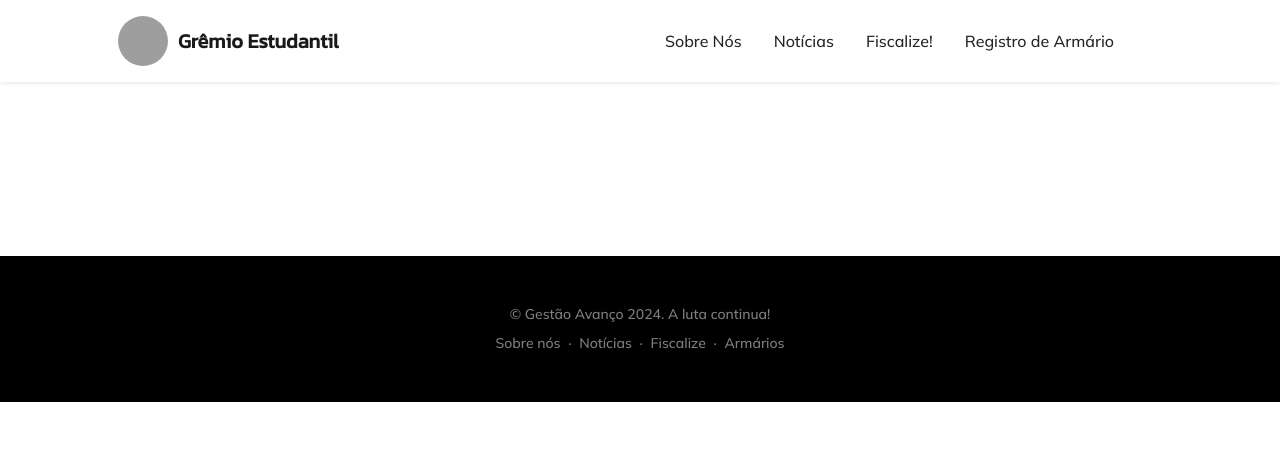
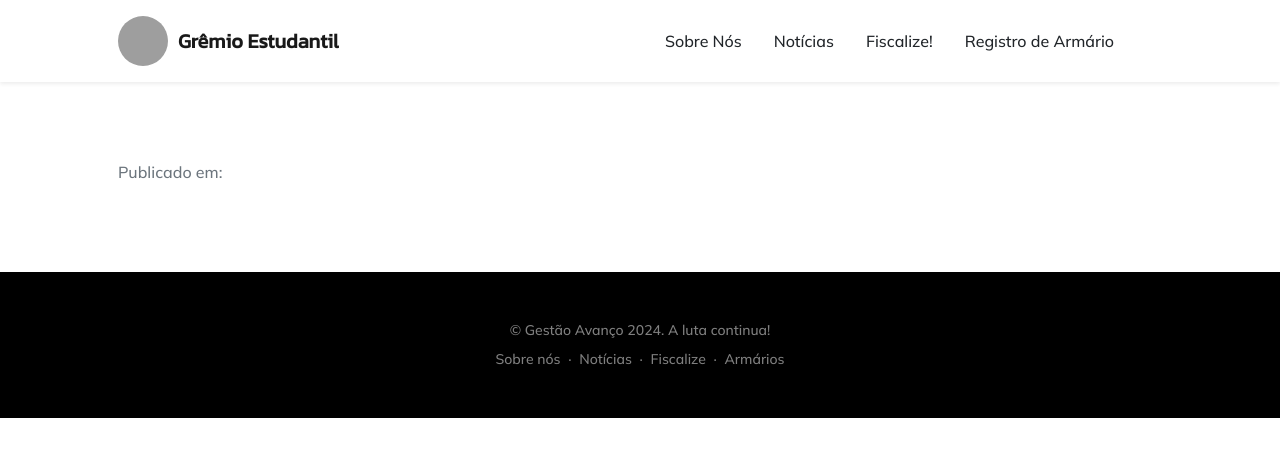
Before and after one commit to caiofrancods/Site-Gremio, a PHP site: page /noticia.php?codigo=1 in a window 1280 px wide. Shown: the top 457 px of the page. Run offline with PHP 8.4, Linux system fonts and the light colour scheme; tables that the repository leaves empty or names only in its code hold one stand-in row (values such as "Sample post"); some libraries are stand-ins or nearby versions; grey boxes are pictures that could not be loaded.

Commit message:
Correções Gerais

```diff
--- a/index.php
+++ b/index.php
@@ -24,7 +24,7 @@
                         <li class="nav-item"><a class="nav-link me-lg-3" href="#saiba">Sobre Nós</a></li>
                         <li class="nav-item"><a class="nav-link me-lg-3" href="#noticias">Notícias</a></li>
                         <li class="nav-item"><a class="nav-link me-lg-3" href="#fiscalize">Fiscalize!</a></li>
-                        <li class="nav-item"><a class="nav-link me-lg-3" href="https://gremiotimoteo.online/">Registro de Armário</a></li>
+                        <li class="nav-item"><a class="nav-link me-lg-3" href="http://registroarmario.gremiotimoteo.online/">Registro de Armário</a></li>
                     </ul>
                     <!--
                     <button class="btn btn-primary rounded-pill px-3 mb-2 mb-lg-0" data-bs-toggle="modal" data-bs-target="#feedbackModal">
@@ -77,11 +77,11 @@
                       echo '<div class="col-md-4">
                       <div class="card mb-4 shadow-sm">
                         <div class="card-body">
-                          <h5 class="card-title">'.$registro['titulo'].'</h5>
+                          <h5 class="card-title text-center">'.$registro['titulo'].'</h5>
                           <p class="card-text text-muted">'.$registro['subtitulo'].'</p>
                           <div class="d-flex justify-content-between align-items-center">
                             <div class="btn-group">
-                              <a href="http://localhost/Site-Gremio/noticia.php?codigo='.$registro['codigo'].'" class="btn btn-sm btn-outline-secondary">Ver</a>
+                              <a href="http://gremiotimoteo.online/noticia.php?codigo='.$registro['codigo'].'" class="btn btn-sm btn-outline-secondary">Ver</a>
                             </div>
                             <small class="text-muted">'.$registro['dataHorario'].'</small>
                           </div>
--- a/menu.php
+++ b/menu.php
@@ -1,5 +1,5 @@
 <nav class="navbar navbar-expand-lg navbar-light fixed-top shadow-sm" id="mainNav">
-    <div class="container px-5">
+    <div class="container px-5 d-flex justify-content-center">
         <a href="index.php"><img class="img-fluid logo ml-4" src="imagens/logo.jpeg" alt="logo do grêmio"></a>
         <a class="navbar-brand fw-bold" href="index.php">Grêmio Estudantil</a>
         <button class="navbar-toggler" type="button" data-bs-toggle="collapse" data-bs-target="#navbarResponsive" aria-controls="navbarResponsive" aria-expanded="false" aria-label="Toggle navigation">
@@ -11,7 +11,7 @@
                 <li class="nav-item"><a class="nav-link me-lg-3" href="sobre.php">Sobre Nós</a></li>
                 <li class="nav-item"><a class="nav-link me-lg-3" href="noticias.php">Notícias</a></li>
                 <li class="nav-item"><a class="nav-link me-lg-3" href="fiscalize.php">Fiscalize!</a></li>
-                <li class="nav-item"><a class="nav-link me-lg-3" href="https://gremiotimoteo.online/">Registro de Armário</a></li>
+                <li class="nav-item"><a class="nav-link me-lg-3" href="http://registroarmario.gremiotimoteo.online/">Registro de Armário</a></li>
             </ul>
             <!--
             <button class="btn btn-primary rounded-pill px-3 mb-2 mb-lg-0" data-bs-toggle="modal" data-bs-target="#feedbackModal">
--- a/noticia.php
+++ b/noticia.php
@@ -13,13 +13,26 @@
     <body id="page-top">
         <!-- Navigation-->
         <?php include_once 'menu.php'; ?>
-        <section id="noticias">
-            <div class="container px-5">
-                <h1 class="display-6 lh-1 text-center mt-4"><? echo $registro['titulo']; ?></h1>
-                <p class="lead fw-normal text-muted mb-5 resp text-center"><? echo $registro['subtitulo']; ?></p>
+        <section id="noticias mt-4">
+            <div class="container px-5 p-0">
+                <div class="row gx-5 align-items-center">
+                    <!-- Mashead text and app badges-->
+                    <div class="mb-5 mb-lg-0 text-center text-lg-start">
+
+                    </div>
+                </div>
+            </div>
+            <div class="container px-5 mt-4">
+                <h1 class="h3 display-6 lh-1 text-center respt mt-4"><? echo $registro['titulo']; ?></h1>
+                <p class="lead fw-normal text-muted mb-2 resp text-center"><? echo $registro['subtitulo']; ?></p>
                 <div class="row">
                   <p class="lead fw-normal text-muted mb-5 resp text-justify"><? echo html_entity_decode($registro['texto']); ?></p>
                 </div>
+                <p class="text-muted mb-2 mt-2 resp text-justify">Publicado em: <?php echo $registro['dataHorario']; ?></p>
+                <? if($registro['edicao'] != ""){
+                    echo '<p class="text-muted mb-2 resp text-justify">Editado em:'.$registro['edicao'].'</p>';
+                } ?>
+
             </div>
         </section>
         <?php include_once 'footer.php'; ?>
--- a/sobre.php
+++ b/sobre.php
@@ -51,7 +51,7 @@
                         <p class="lead fw-normal text-muted resp2 mb-0">Diretora de Projetos: Isabel de Andrade Martins</p>
                         <p class="lead fw-normal text-muted resp2 mb-0">Diretoria de Comunicação: Ana Laura Valeriano de Paula  e Henrique Lelis Costa</p>
                         <p class="lead fw-normal text-muted resp2 mb-0">Diretora de Sociedade e Sustentabilidade: Ana Laura Silva Gonçalves</p>
-                        <p class="lead fw-normal text-muted resp2 mb-0">Diretoria de Políticas do Noturno</p>
+                        <p class="lead fw-normal text-muted resp2 mb-0">Diretoria de Políticas do Noturno: Isabelle Karoline Alberici Silva, Victor Gabriel Oliveira Vilela Dourado Figueiredo e Mateus Henrique Martins Silva Clara</p>
                     </div>
                     <div class="mb-4 justify-content-left">
                     <p class="lead fw-normal text-muted resp">Estamos à disposição no e-mail: gremioestudantil.renova2023@gmail.com</p>
```
Also changed, not shown: noticias.php (+10 -2 lines).
